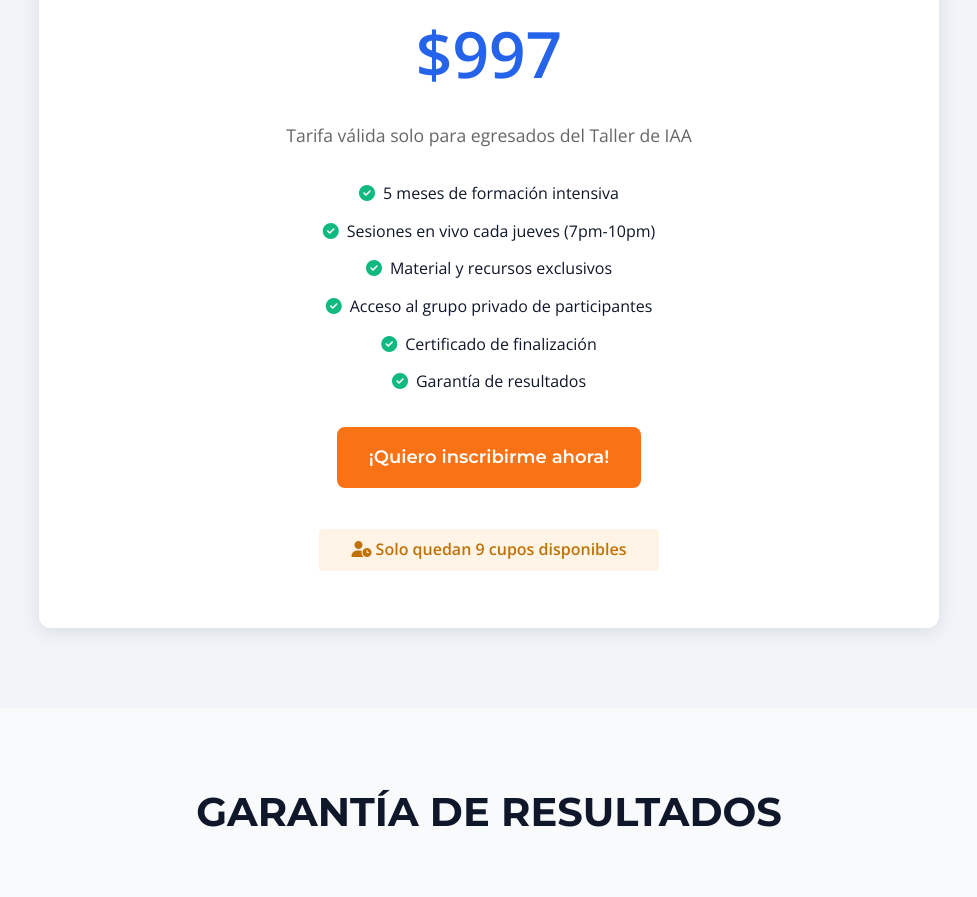
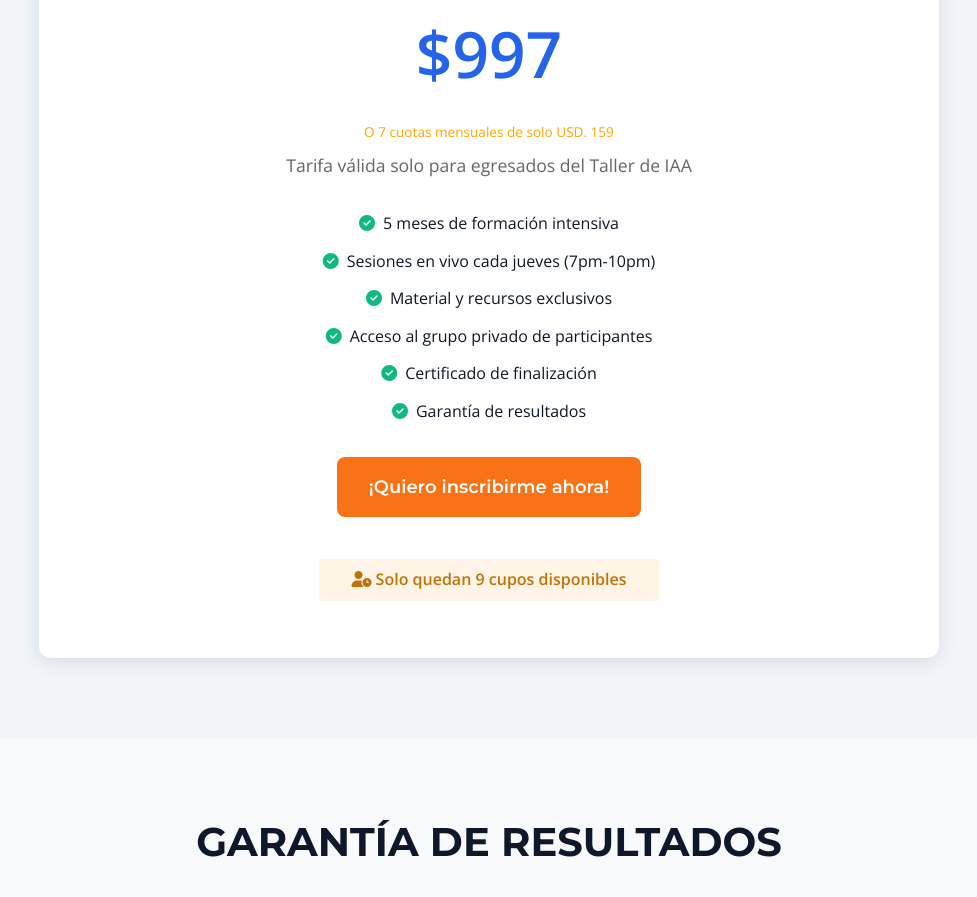
Before and after one commit to NelsonPortugalR/nelsonportugalr.github.io, a plain HTML site: page index.html in a window 1280 px wide. Shown: the part 7800-8697 px from the top of the page, without its empty margins (151-1128 px from the left). Drawn offline with nearby package versions, Linux system fonts and the light colour scheme.

Commit message:
Update index.html

```diff
--- a/index.html
+++ b/index.html
@@ -1321,6 +1321,9 @@
 
                     <div class="pricing-original">USD $5,000</div>
                     <div class="pricing-price">$997</div>
+                    <div style="text-align: center; font-size: 0.85rem; color: orange; margin-top: 0.5rem;">
+                      O 7 cuotas mensuales de solo USD. 159
+                    </div>
                     <div style="text-align: center; font-size: 1.1rem; color: #666; margin-top: 0.5rem; margin-bottom: 2rem;">Tarifa válida solo para egresados del Taller de IAA</div>
 
                     <ul class="pricing-features">
```
